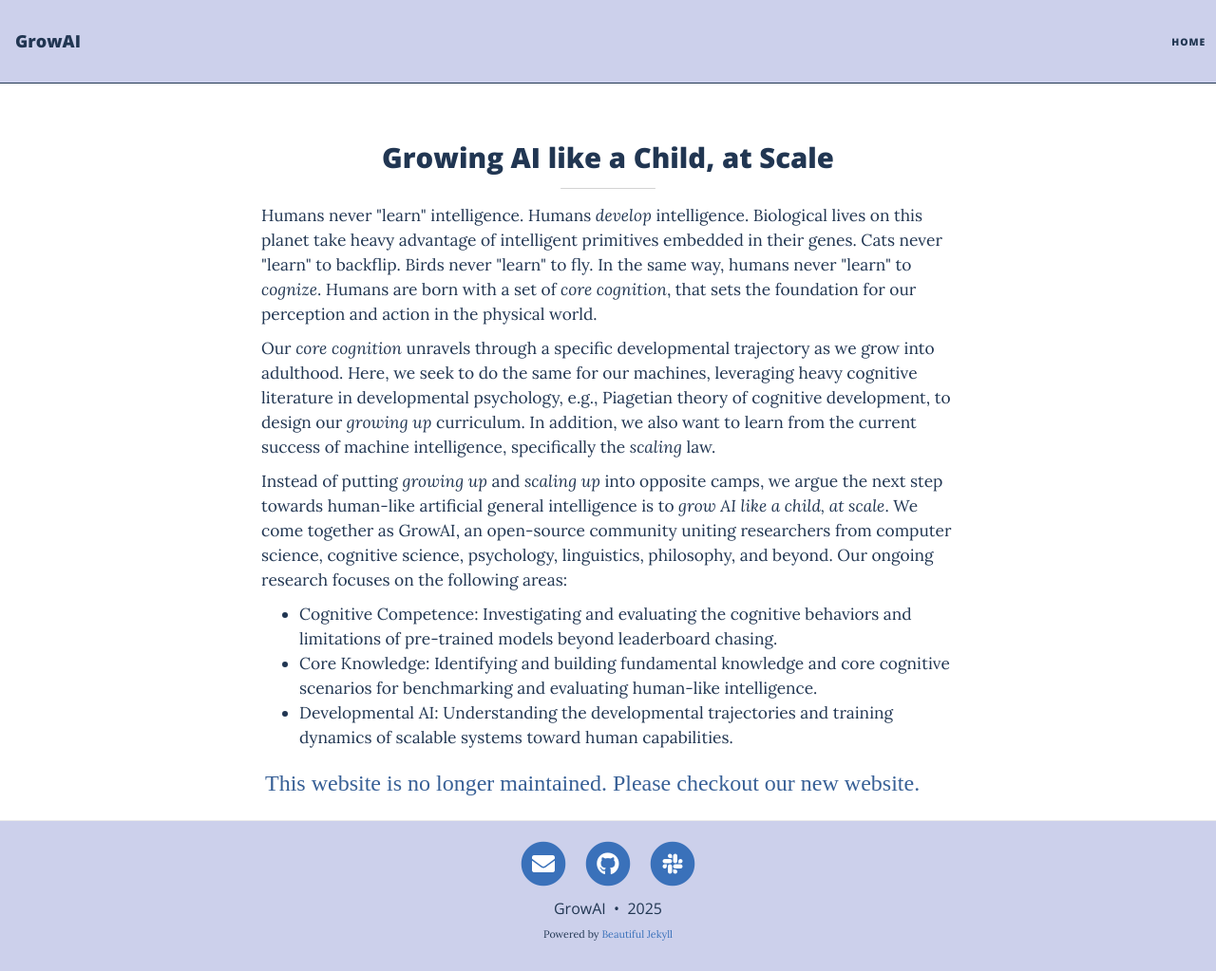
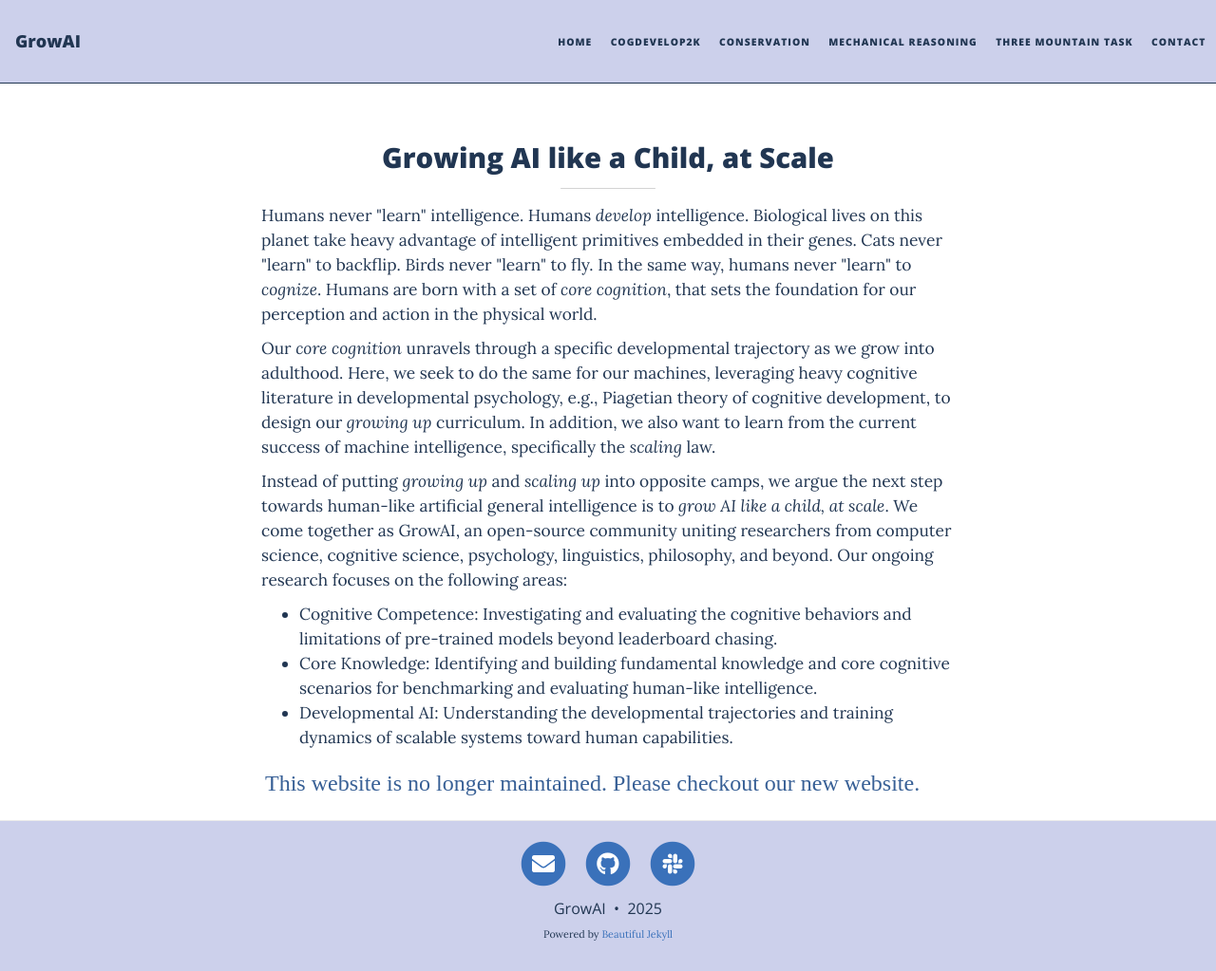
Before and after one commit to growing-ai-like-a-child/growing-ai-like-a-child.github.io, a Jekyll site: the page built from index.html, in a window 1280 px wide and 1023 px high. Shown: the whole window at 95% size. Built offline with Jekyll 4.4.1, drawn with Linux system fonts in a browser that asks for light colours; nearby versions of some CDN libraries; the list of posts is cut into pages by our own code; part of the change alters nothing that is shown.

Commit message:
add pages back

```diff
--- a/_config.yml
+++ b/_config.yml
@@ -15,11 +15,11 @@ author: GrowAI
 
 navbar-links:
   Home: "/"
-  # CogDevelop2K: "/pages/CogDev"
-  # Conservation: "/pages/Conservation"
-  # Mechanical Reasoning: "/pages/MechReasoning"
-  # Three Mountain Task: "/pages/Three Mountain Task"
-  # Contact: "/pages/Contact"
+  CogDevelop2K: "/pages/CogDev"
+  Conservation: "/pages/Conservation"
+  Mechanical Reasoning: "/pages/MechReasoning"
+  Three Mountain Task: "/pages/Three Mountain Task"
+  Contact: "/pages/Contact"
 
 
 # Image to show in the navigation bar - works best with a square image
```
